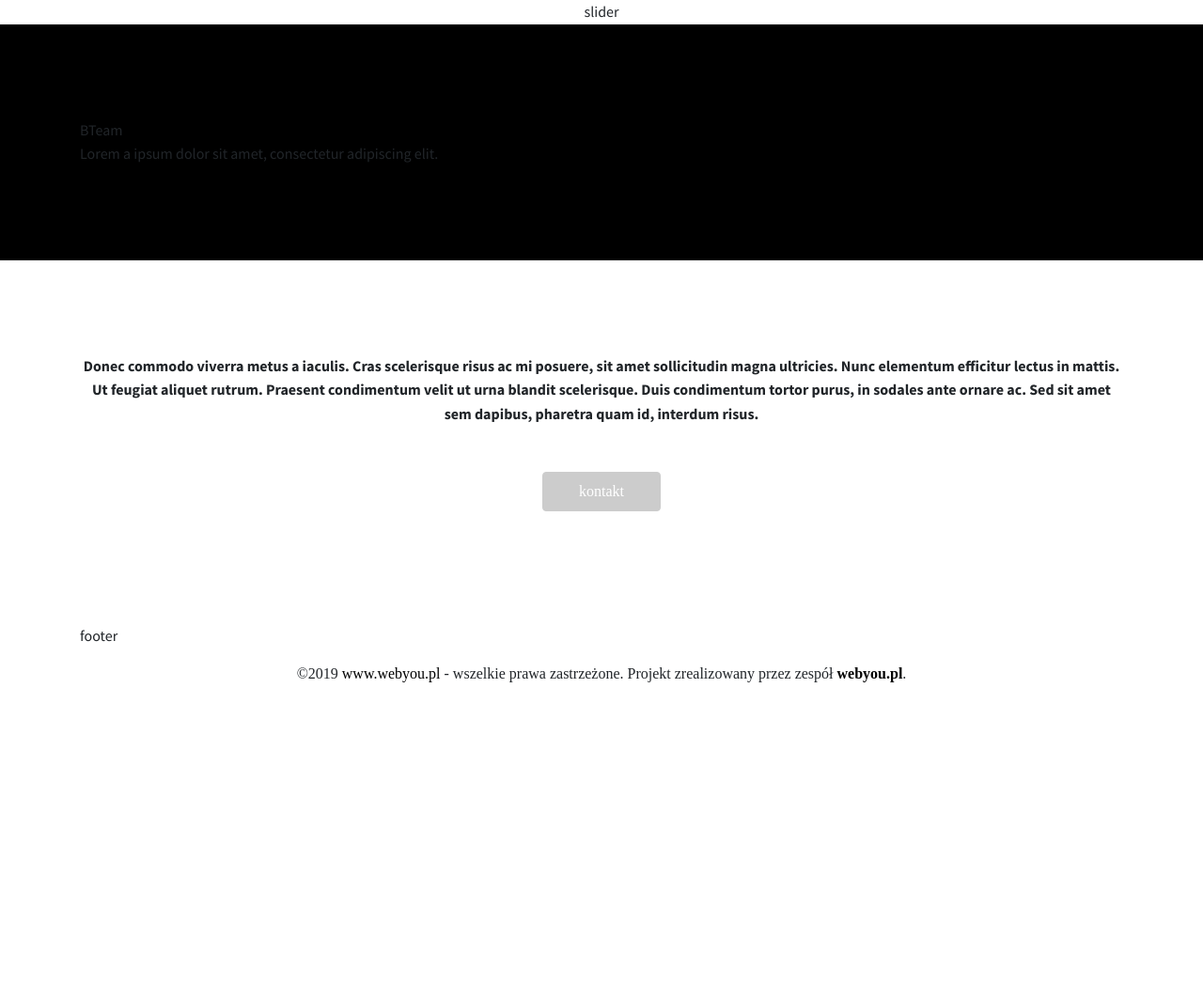
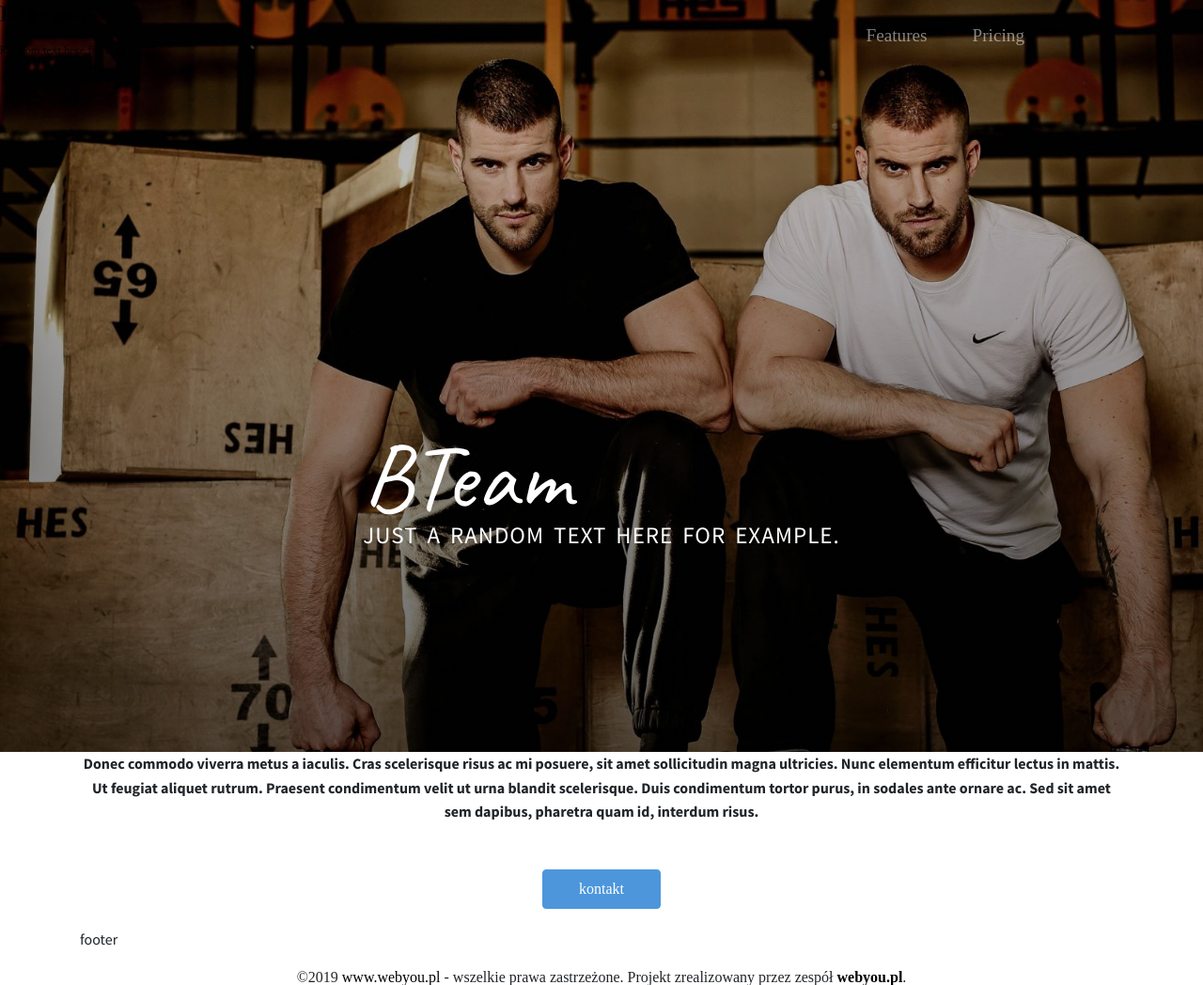
Before and after one commit to webyou-pl/BTeam_rev2, a PHP site: page / in a window 1280 px wide. Shown: the whole page at 94% size. Before the commit the page ends 726 px from the top, so only its background shows below. Run offline with PHP 8.4, Linux system fonts and the light colour scheme; some libraries are stand-ins or nearby versions.

Commit message:
Nav and Entry Page

```diff
--- a/index.php
+++ b/index.php
@@ -5,28 +5,23 @@
 <!doctype html>
 <html lang="pl">
     <?php echo $template_start_head; ?>
-    <title>Nazwa Sara</title>
+    <title>BTeam</title>
     <?php echo $template_end_head; ?>
+           <header id="hea[der">
+            <?php echo $nav_menu; ?>
+
     <body>
-        <header id="header">
-            <?php echo $nav_menu; ?>
-            <div id="slider" class="text-center">
-                <p>slider</p>
-            </div>
-        </header>
 
-        <section id="main">
-            <div class="container">
-                <div class="row">
-                    <div class="col-6">
-                        <div class="main__text">
-                            <p>BTeam</p>
-                            <p>Lorem a ipsum dolor sit amet, consectetur adipiscing elit.</p>
-                        </div>
-                    </div>
-                </div>
+
+
+        <section class="main" id="main">
+            <div class="col-8 main__content">
+                <h1 class="main__title">BTeam</h1>
+                <p class="main__text">Just a random text here for example.</p>
             </div>
         </section>
+
+
 
 
         <?php echo $cta;
--- a/js/main.js
+++ /dev/null
@@ -1 +0,0 @@
-///////** Skrypty ogólne **///////
--- a/scss/layout/navbar.scss
+++ b/scss/layout/navbar.scss
@@ -1,15 +1,18 @@
-#menu{
-    position: fixed;
+
+#menu_nav{
+
+    background-color: rgba(211, 30, 30, 0);
+    position: absolute;
     top: 0;
-    left: 0px;
     width: 100%;
     z-index: 90;
-    padding-top: 60px;
-    padding-bottom: 60px;
+    padding-top: 20px;
+    padding-bottom: 20px;
     @include transition(.9s);
 
+
     &.scroll-nav{
-        background: #fff;
+        background: rgba(221, 20, 20, 0.856);
         padding-top: 6px;
         padding-bottom: 5px;
         @include box-shadow();
@@ -25,15 +28,18 @@
         }
     }
 
-    ul{
+    .ul{
         display: flex;
-        justify-content: center;
-        align-items: center;
+        margin-right: 150px;
 
-        li{
+
+
+
+        .li{
             display: inline-block;
             margin: 0 1rem;
             font-size: 1.2rem;
+
             &::after{
                 content: '';
                 position: relative;
@@ -44,31 +50,47 @@
                 margin: auto;
                 background-image: linear-gradient(to right, transparent, $primary, $primary, transparent);
                 @include transition(.2s);
+
+
                 }
 
             &:hover{
                 &::after{
                     width: 100%;
+                            @media (min-width: 0px)and (max-width: 991.98px) {
+                                width: 0%;
+                                background-image: none;
+                            }
                 }
             }
         }
 
-        li.logo-menu{
+
+    }
+
+            img {
+                position: absolute;
                 margin: 0 2rem;
                 width: auto;
                 @include transition(.2s);
-            img{
+
+                display: none;
+
+
+                img {
                     max-height: 50px;
                     transform: scale(1);
                     @include transition(.2s);
 
                 }
-            &::after{
+
+                &::after {
                     display: none;
                 }
-            &:hover{
+
+                &:hover {
                     transform: scale(1.1);
                 }
+
             }
 }
-}
--- a/scss/main.scss
+++ b/scss/main.scss
@@ -29,5 +29,4 @@
 
 // pages
     @import
-    "pages/mainpage.scss",
-    "pages/homepage.scss";
+    "pages/mainview.scss";
--- a/scss/pages/mainpage.scss
+++ /dev/null
@@ -1,4 +0,0 @@
-#main{
-    background-color: black;
-
-}
--- /dev/null
+++ b/scss/pages/mainview.scss
@@ -0,0 +1,27 @@
+#main{
+
+    background-image: linear-gradient(rgba(0, 0, 0, 0.14), rgba(0, 0, 0, 0.6)),url("../images/backgrounds/main/1.jpg");
+    background-size: cover;
+    background-attachment:fixed;
+    height: 100vh;
+    max-width:100%;
+        .main__content{
+    position:absolute;
+    top:65%;
+    width: auto;
+    left:50%;
+    transform:translate(-50%, -50%);
+    color:#fff;
+    letter-spacing: 1px;
+    word-spacing: 4px;
+            .main__title {
+                font-size: 100px;
+
+            }
+            .main__text {
+                    text-transform: uppercase;
+                    font-size:25px;
+            }
+        }
+
+}
--- a/scss/utils/variables.scss
+++ b/scss/utils/variables.scss
@@ -1,6 +1,6 @@
 //COLORS
-$primary: #01F1FF;
-$secondary: #ccc;
+$primary: rgb(57, 137, 212);
+$secondary: rgb(77, 150, 219);
 
 
 
--- a/structure/template.php
+++ b/structure/template.php
@@ -37,12 +37,20 @@ $template_end_body = '
 ';
 
 $nav_menu = '
-    <nav id="menu" class="">
-        <ul>
-            <li><a href="'.$address.'/index.php">Strona główna</a></li>
-            <li><a href="'.$address.'/subpages/nazwa.php">Link</a></li>
-        </ul>
-    </nav>
+<nav class="navbar navbar-expand-lg navbar-dark" id="menu_nav">
+
+  <button class="navbar-toggler" type="button" data-toggle="collapse" data-target="#navbarNavAltMarkup" aria-controls="navbarNavAltMarkup" aria-expanded="false" aria-label="Toggle navigation">
+    <span class="navbar-toggler-icon"></span>
+  </button>
+  <div class="collapse navbar-collapse justify-content-end" id="navbarNavAltMarkup">
+    <div class="navbar-nav ul">
+
+      <a class="nav-item nav-link li" href="#">Features</a>
+      <a class="nav-item nav-link li" href="#">Pricing</a>
+
+    </div>
+  </div>
+</nav>
 ';
 
 $cta = '
```
Also changed, not shown: 1.jpg (added), build/main.css, images/galleries/logo/bteam.jpg (renamed from images/galleries/logo/bocheny_duze.jpg), scss/pages/homepage.scss (added). Lines whose indentation alone changed are shown as unchanged.
